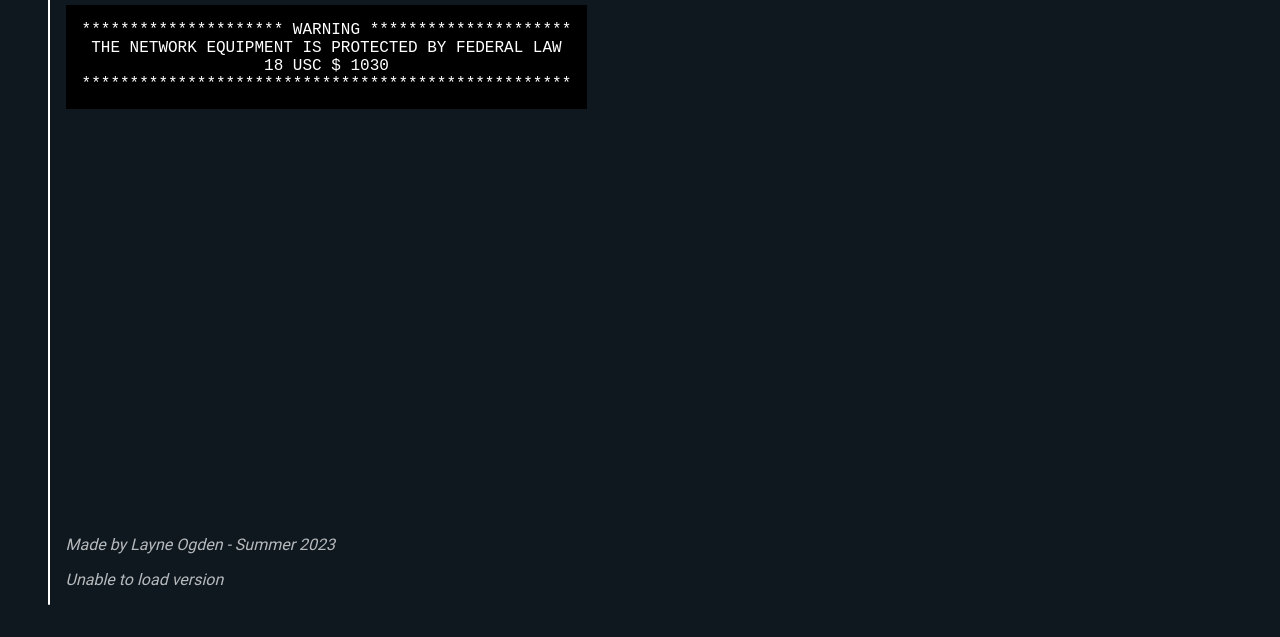
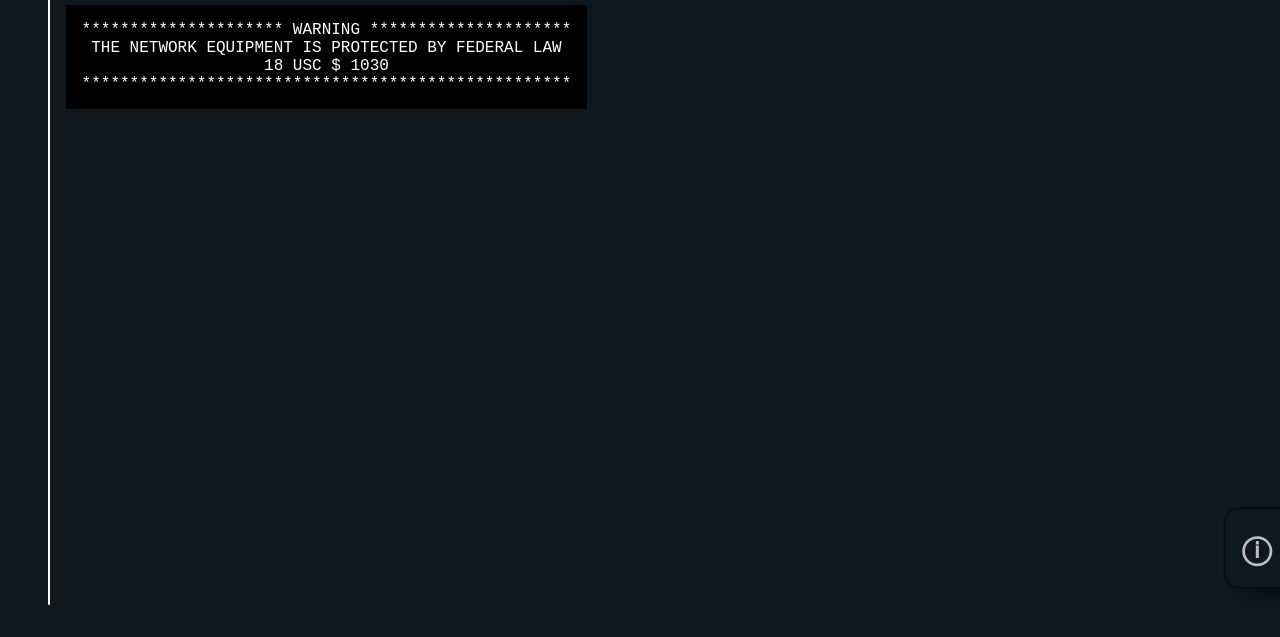
Before and after one commit to jessamine-dto/switch-banner-creator, a plain HTML site: page index.html in a window 1280 px wide. Shown: the part 163-800 px from the top of the page. Drawn offline with Linux system fonts and the light colour scheme; no server answers.

Commit message:
use new commit message tracking i still need to figure out how to share these files between the repos ...without typescript throwing a fit

```diff
--- a/index.html
+++ b/index.html
@@ -12,6 +12,7 @@
 		<link rel="stylesheet" href="styles/fonts.css">
 		<link rel="stylesheet" href="styles/base.css">
 		<link rel="stylesheet" href="styles/style.css">
+		<link rel="stylesheet" href="styles/tool-info.css">
 
 		<script defer src="js/main.js" type="module"></script>
 	</head>
@@ -28,9 +29,13 @@
 
 				<pre id="output" contenteditable="true"></pre>
 			</div>
+		</div>
 
+
+		<div id="tool-wrapper">
 			<div id="tool-info">
-				<span id="made-by">Made by Layne Ogden - Summer 2023</span>
+				<span id="info-icon">ⓘ</span>
+				<p id="made-by">Made by Layne Ogden - Summer 2023</p>
 				<span id="last-updated">Loading version...</span>
 			</div>
 		</div>
--- a/js/generateLastCommitText.js
+++ b/js/generateLastCommitText.js
@@ -1,6 +1,6 @@
 const versionSpan = document.getElementById("last-updated");
-async function fetchLastCommit() {
-    return await fetch('https://api.github.com/repos/jessamine-dto/switch-banner-creator/commits?per_page=1')
+async function fetchLastCommit(repository) {
+    return await fetch(`https://api.github.com/repos/${repository}/commits?per_page=1`)
         .then(res => res.json())
         .then((res) => {
         return {
@@ -12,14 +12,14 @@ async function fetchLastCommit() {
         return "Unable to load version";
     });
 }
-export default async function generateLastCommitText() {
-    const lastCommit = await fetchLastCommit();
+export default async function generateLastCommitText(repository) {
+    const lastCommit = await fetchLastCommit(repository);
     // i really hate how i had to write this it feels so clunky surely there's a better way
     if (typeof lastCommit === "string") {
         versionSpan.textContent = "Unable to load version";
         return;
     }
-    const date = new Date(lastCommit.date).toLocaleDateString("en-US", { dateStyle: "long" });
+    const date = new Date(lastCommit.date).toLocaleDateString("en-US", { dateStyle: "short" });
     const commit = lastCommit.sha.slice(0, 7);
     // i also hate this directly accessing the element jhghjgdfhjkdfg
     versionSpan.textContent = `Last updated ${date} (commit ${commit})`;
--- a/js/main.js
+++ b/js/main.js
@@ -68,5 +68,5 @@ function centerArray(lines, length) {
 (async () => {
     generateExtremeBanner();
     // initializeButtons();
-    await generateLastCommitText();
+    await generateLastCommitText("jessamine-dto/switch-banner-creator");
 })();
--- a/src/main.ts
+++ b/src/main.ts
@@ -1,5 +1,6 @@
 import FigletDoomFont from "./FigletDoomFont.js";
 import generateLastCommitText from "./generateLastCommitText.js";
+
 
 
 
@@ -11,7 +12,7 @@ const outputBox = document.getElementById("output") as HTMLTextAreaElement;
 
 
 const figlet = new FigletDoomFont();
-await figlet.load("./assets/Doom.flf")
+await figlet.load("./assets/Doom.flf");
 
 
 
@@ -109,5 +110,5 @@ function centerArray(lines: string[], length: number): string[] {
 	generateExtremeBanner();
 	// initializeButtons();
 
-	await generateLastCommitText();
+	await generateLastCommitText("jessamine-dto/switch-banner-creator");
 })();
--- a/styles/base.css
+++ b/styles/base.css
@@ -6,12 +6,16 @@
 
 	--theme-black: hsl(210, 33%, 9%);
 	--theme-black-lighter: hsl(210, 33%, 14%);
+	--theme-black-darker: hsl(210, 33%, 5%);
 
 	--theme-white: hsl(0, 0%, 100%);
 
 
 	--background-color: var(--theme-black);
 	--text-color: var(--theme-white);
+	--grayer-color: hsl(0, 0%, 75%);
+
+	--standard-box-shadow: 1rem 1rem 1rem -0.5rem #0005;
 
 
 	/* arbitrary formula i made up */
--- a/styles/style.css
+++ b/styles/style.css
@@ -100,19 +100,3 @@ body {
 
 	font: 1rem monospace;
 }
-
-
-
-#tool-info {
-	display: flex;
-	flex-direction: column;
-
-	row-gap: 1rem;
-}
-
-
-
-#tool-info span {
-	font-style: italic;
-	opacity: 0.7;
-}
--- /dev/null
+++ b/styles/tool-info.css
@@ -0,0 +1,82 @@
+body {
+	overflow: hidden;
+}
+
+
+
+/* the point of this wrapper is essentially that
+	whenever a user hovers over the info icon, they shouldn't hover the info icon...
+	...and then when it fully expands it automatically closes because they're not hovering it anymore
+	instead, this can be circumvented (and i think it's generally nicer ux)
+	to have a wrapper around the tool's expanded position so that hovering anywhere in it will cause it to expand
+	padding on the bottom was originally so the box shadow didn't get cropped
+	but might as well add it to the top and call it a feature
+*/
+#tool-wrapper {
+	position: absolute;
+	bottom: 0;
+	right: 0;
+
+	/* don't break mobile */
+	overflow: hidden;
+
+	padding: 3rem 0 3rem 4rem;
+}
+
+
+
+#tool-info {
+	display: grid;
+
+	grid-template-areas:
+		"info-icon made-by"
+		"info-icon last-updated";
+
+	row-gap: 0.5rem;
+	column-gap: 1.5rem;
+
+	border: 0.15rem solid var(--theme-black-darker);
+	background-color: var(--theme-black);
+	border-radius: 1rem;
+	box-shadow: var(--standard-box-shadow);
+
+	font-style: italic;
+	text-align: right;
+	color: var(--grayer-color);
+
+	padding: 1rem;
+
+	transform: translateX(calc(100% - 3.5rem));
+	transition: transform 0.8s cubic-bezier(0.8, -0.5, 0.7, 1);
+}
+
+
+
+#tool-wrapper:hover #tool-info {
+	transform: translateX(-1rem);
+	transition: transform 0.5s cubic-bezier(0.3, 0.9, 0.8, 1);
+}
+
+
+
+#info-icon {
+	grid-area: info-icon;
+
+	display: flex;
+	align-items: center;
+
+	font: normal bold 1.8em Roboto;
+}
+
+
+
+#made-by {
+	grid-area: made-by;
+	margin: 0;
+}
+
+
+
+#last-updated {
+	grid-area: last-updated;
+}
```
Also changed, not shown: src/generateLastCommitText.ts (+5 -5 lines).
